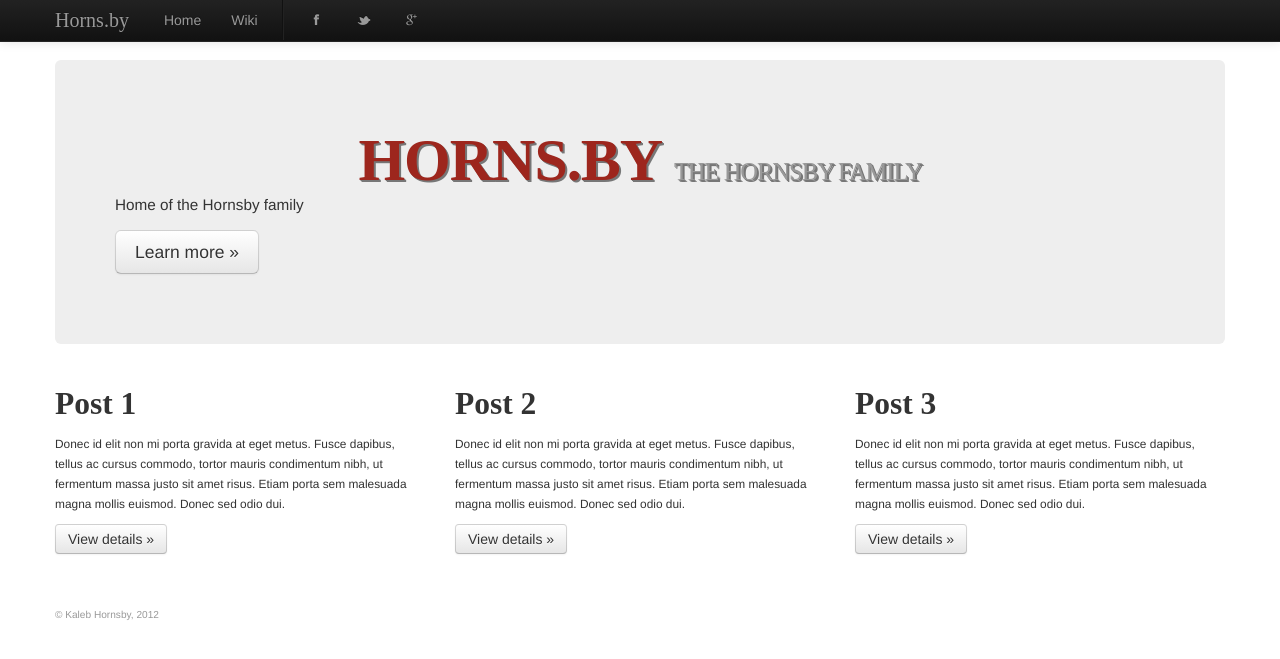
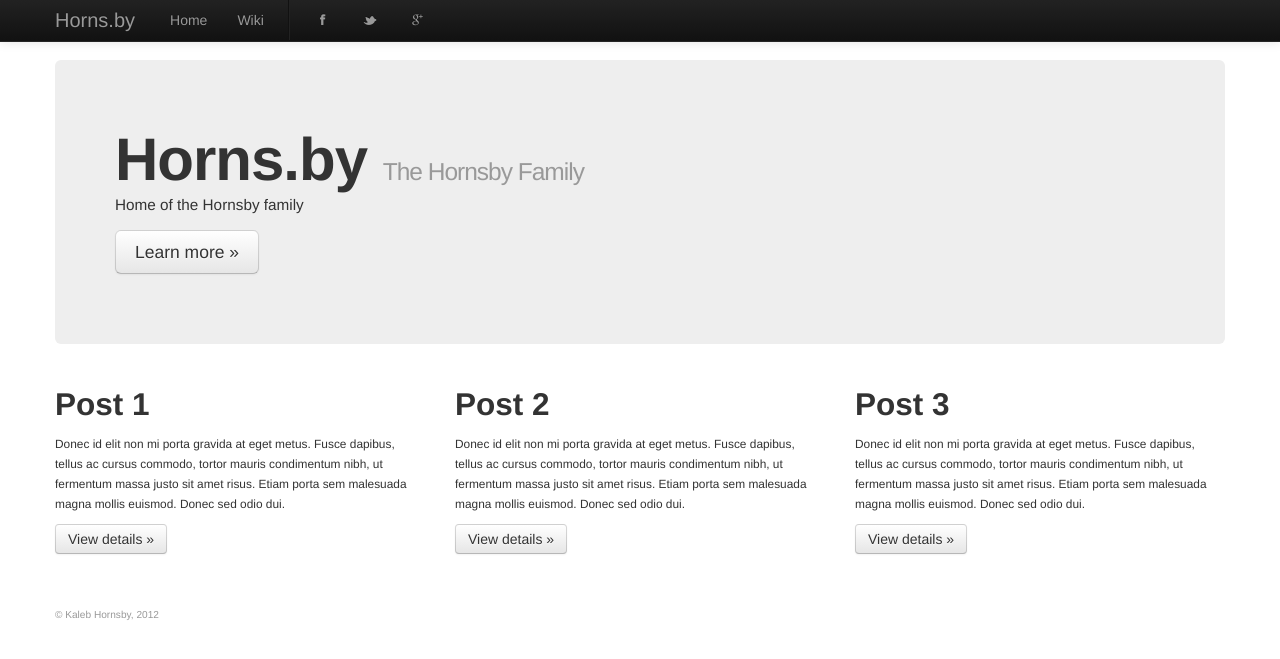
Before and after one commit to Hornsby/hornsby.github.com, a Jekyll site: the page built from index.html, in a window 1280 px wide. Shown: the top 659 px of the page. Built offline with Jekyll 4.4.1, drawn with Linux system fonts in a browser that asks for light colours; nearby versions of some CDN libraries; the list of posts is cut into pages by our own code.

Commit message:
Removed Most Non-Default Styles
I left the #site-footer and mobile .hero-unit styles. The h1 in the
.hero-unit definitely needs to be smaller in mobile format.

```diff
--- a/+/css/style.css
+++ b/+/css/style.css
@@ -1,23 +1,3 @@
-header a.brand, h2 {
-  font-family: serif;
-}
-h1 {
-  font-family: serif;
-  color: #9d261d;
-  text-shadow: #DDD 1px 1px, #DDD 2px 2px;
-}
-/*[itemtype="http://schema.org/Organization"] [itemprop~="name"]*/
-div.hero-unit h1 {
-  font-family: serif;
-  color: #9d261d;
-  text-transform: uppercase;
-  text-align: center;
-  text-shadow: #777 1px 1px, #777 2px 2px;
-}
-h1 i {
-  text-transform: none;
-  font-style: italic;
-}
 #site-footer {
   padding:20px;
 }
```
